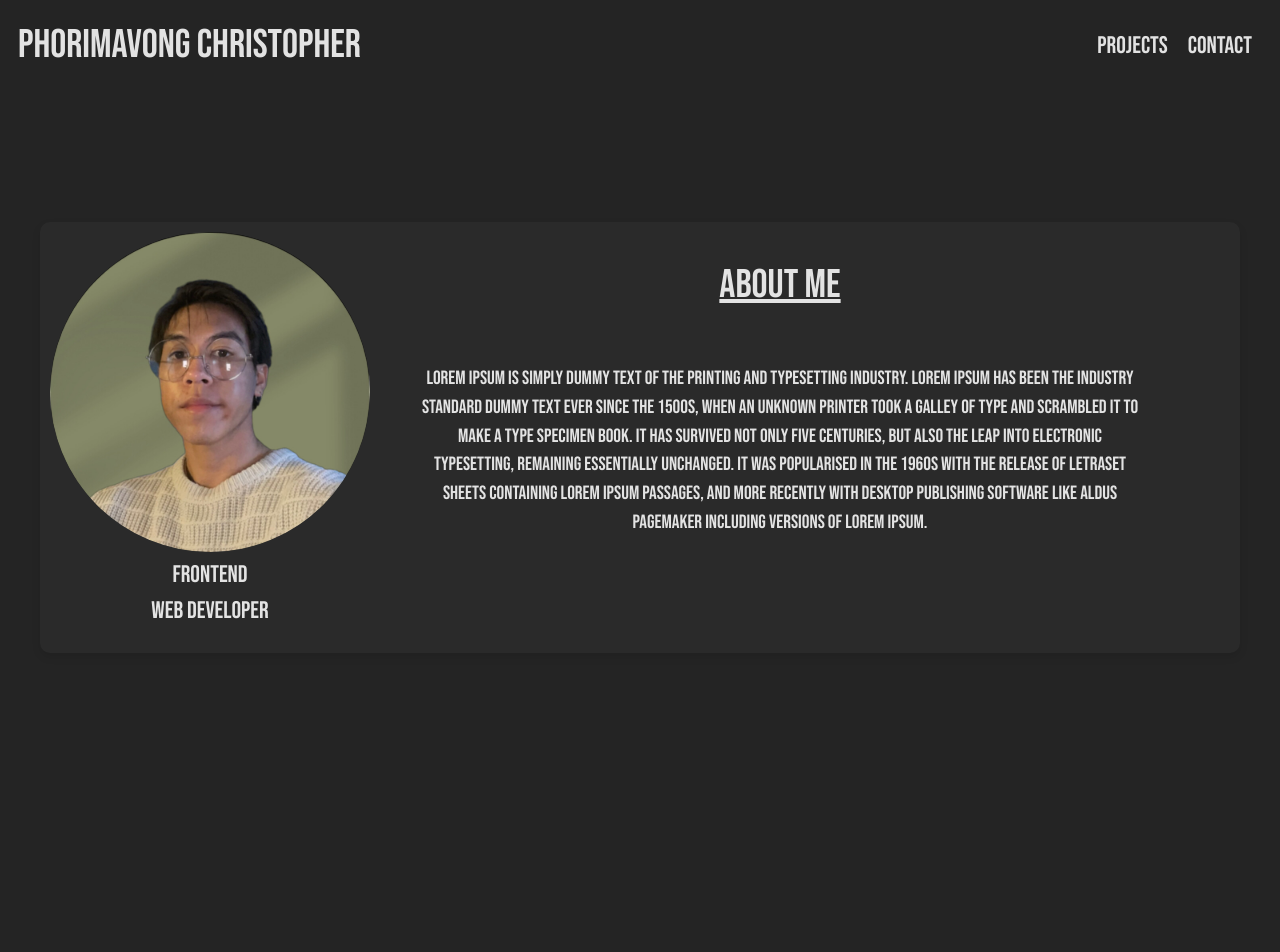
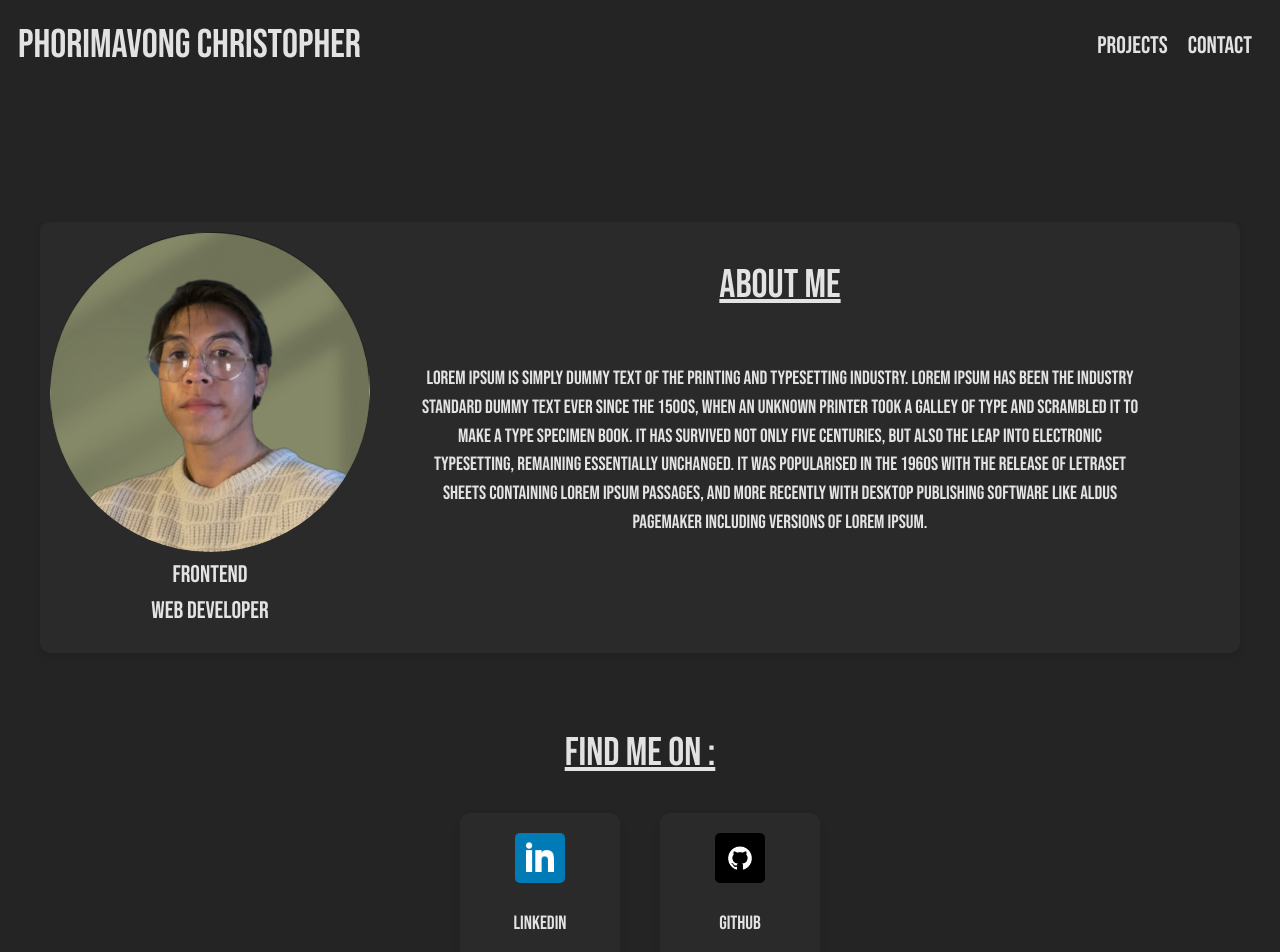
Before and after one commit to tophertaro/Portfolio, a React (Vite) app: page / in a window 1280 px wide. Shown: the top 952 px of the page. Before the commit the page ends 800 px from the top, so only its background shows below. Built offline with nearby package versions, Linux system fonts and the light colour scheme.

Commit message:
social networks added

```diff
--- a/src/App.css
+++ b/src/App.css
@@ -79,3 +79,51 @@ p {
 .aboutme-content h2 {
   margin-bottom: 50px;
 }
+
+
+/* SOCIAL NETWORK */
+
+.sn-section {
+  text-align: center;
+  margin-top: 70px;
+}
+
+.sn-section h2 {
+  margin-bottom: 30px;
+}
+
+.sn-cards {
+  display: flex;
+  justify-content: center;
+  gap: 40px;
+}
+
+.cards-content {
+  background-color: #2a2a2a;
+  border-radius: 10px;
+  box-shadow: 0 4px 8px rgba(0, 0, 0, 0.1);
+  padding: 20px;
+  width: 120px;
+  transition: background-color 0.3s ease, box-shadow 0.3s ease;
+}
+
+.cards-content:hover {
+  background-color: #444;
+}
+
+
+.cards-content img {
+  width: 50px;
+  height: 50px;
+  border-radius: 5px;
+  object-fit: contain;
+}
+
+.cards-content p {
+  font-size: 1.2rem;
+}
+
+.cards-content a {
+  text-decoration: none;
+  color: inherit;
+}
--- a/src/App.jsx
+++ b/src/App.jsx
@@ -2,11 +2,10 @@ import { useState } from 'react'
 
 import Header from './components/Header'
 import AboutMe from './components/Aboutme'
+import SocialNetwork from './components/SocialNetwork'
 
 import profileImg from './assets/profile-picture.jpeg'
 import './App.css'
-
-
 
 
 
@@ -25,6 +24,7 @@ function App() {
     <>
      <Header links={navLinks}/>
      <AboutMe profileImg={profileImg} aboutMeText={aboutMeText}/>
+     <SocialNetwork/>
     </>
   )
 }
--- /dev/null
+++ b/src/components/SocialNetwork.jsx
@@ -0,0 +1,33 @@
+import linkedinLogo from '../assets/linkedin-logo.jpg'
+import githubLogo from '../assets/github-logo.jpg'
+
+function SocialNetwork() {
+
+  const socialNetworks = [
+    {name:'Linkedin',
+    logo: linkedinLogo,
+    link: 'https://www.linkedin.com/in/christopher-phorimavong-677137188/',
+    },
+    {name:'Github',
+    logo: githubLogo,
+    link: 'https://github.com/tophertaro',
+    }
+  ]
+  return(
+    <div className="sn-section">
+      <h2>Find me on :</h2>
+      <div className="sn-cards">
+        {socialNetworks.map((network, index) => (
+          <div className='cards-content' key={index}>
+            <a href={network.link} target="_blank" rel="noopener noreferrer">
+              <img src={network.logo} alt={`logo ${network.name}`} />
+              <p>{network.name}</p>
+            </a>
+          </div>
+        ))}
+      </div>
+    </div>
+  )
+}
+
+export default SocialNetwork;
```
